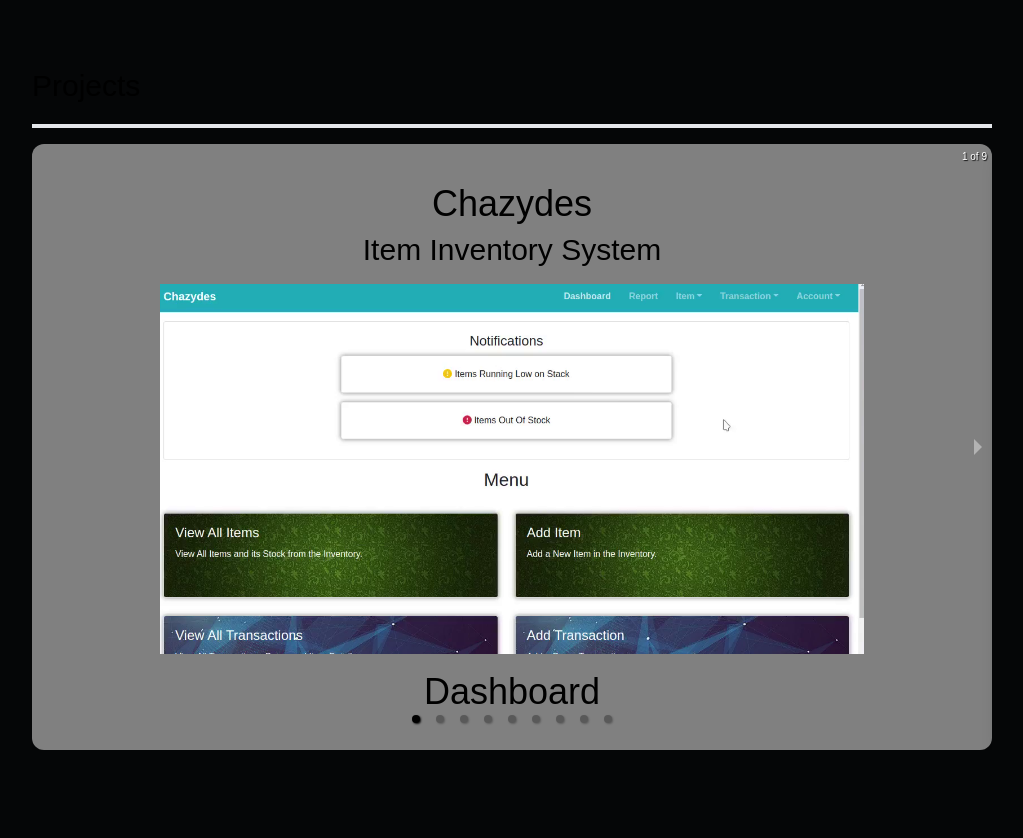
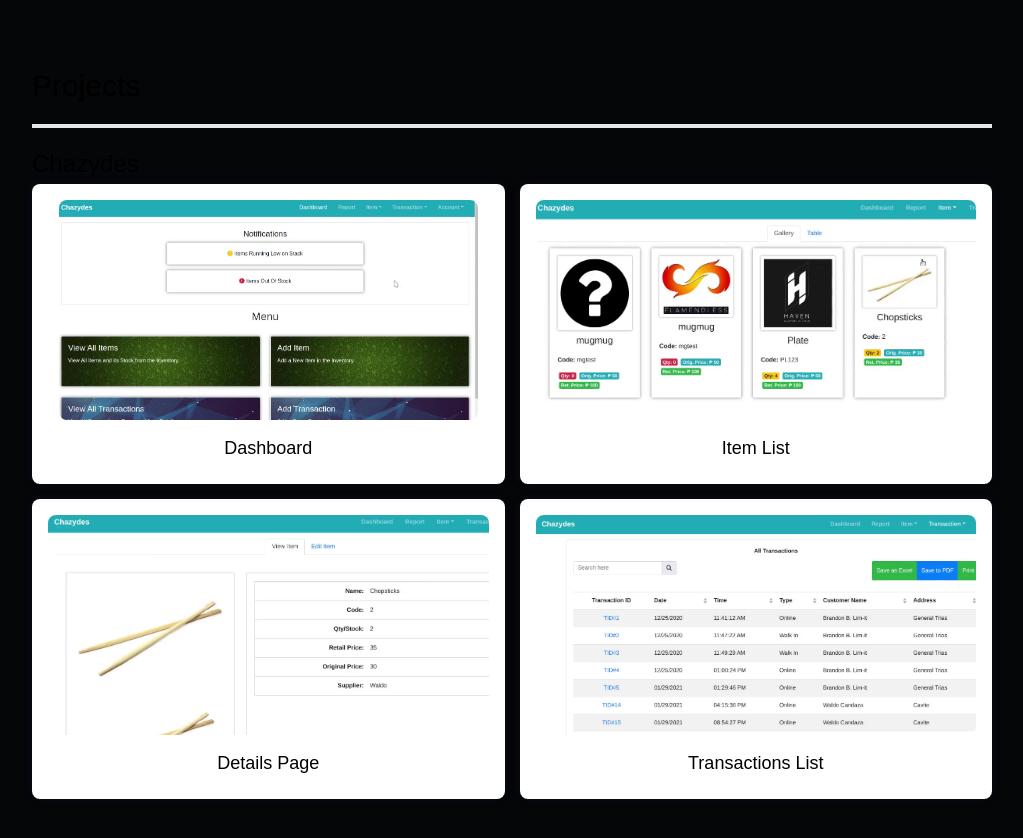
Before and after one commit to wreckingralph06/online-portfolio, a Next.js app: page /sections/ProjectsSection in a window 1280 px wide. Shown: the top 838 px of the page, without its empty margins (128-1151 px from the left). Before the commit the page ends 814 px from the top, so only its background shows below. Built offline with nearby package versions, Linux system fonts and the light colour scheme.

Commit message:
Changed the projects section from carousel component to grid-style section

```diff
--- a/pages/sections/ProjectsSection.js
+++ b/pages/sections/ProjectsSection.js
@@ -1,5 +1,10 @@
 import React from "react";
-import ProjectsCarousel from "/components/ProjectsCarousel";
+import ch_dashboard from "/public/chazydes/ch_dashboard.png";
+import ch_item_list from "/public/chazydes/ch_item_list.png";
+import ch_item_details_page from "/public/chazydes/ch_item_details_page.png";
+import ch_transactions_list from "/public/chazydes/ch_transactions_list.png";
+import ImageContainer from "/components/ImageContainer";
+// import ProjectsCarousel from "/components/ProjectsCarousel";
 
 function ProjectsSection() {
   return (
@@ -9,7 +14,46 @@ function ProjectsSection() {
     >
       <h3 className="text-3xl py-1 dark:text-white ">Projects</h3>
       <hr className="my-4 h-px bg-gray-200 border-2 dark:bg-gray-700"></hr>
-      <ProjectsCarousel />
+      {/* <ProjectsCarousel /> */}
+      <h2 className="text-2xl py-1 dark:text-white ">Chazydes</h2>
+      <div className="all-projects-container">
+        <div className="project-container">
+          <a>
+            <ImageContainer
+              imgClass={"project-image"}
+              imageKey={ch_dashboard}
+            />
+          </a>
+          <h5 className="project-header">Dashboard</h5>
+        </div>
+        <div className="project-container">
+          <a>
+            <ImageContainer
+              imgClass={"project-image"}
+              imageKey={ch_item_list}
+            />
+          </a>
+          <h5 className="project-header">Item List</h5>
+        </div>
+        <div className="project-container">
+          <a>
+            <ImageContainer
+              imgClass={"project-image"}
+              imageKey={ch_item_details_page}
+            />
+          </a>
+          <h5 className="project-header">Details Page</h5>
+        </div>
+        <div className="project-container">
+          <a>
+            <ImageContainer
+              imgClass={"project-image"}
+              imageKey={ch_transactions_list}
+            />
+          </a>
+          <h5 className="project-header">Transactions List</h5>
+        </div>
+      </div>
     </div>
   );
 }
--- a/styles/index.css
+++ b/styles/index.css
@@ -275,3 +275,37 @@
   margin: 0px;
   word-break: break-all;
 }
+
+.all-projects-container {
+  grid-gap: 15px;
+  display: grid;
+  gap: 15px;
+  grid-template-columns: repeat(2,minmax(250px,1fr));
+}
+
+.project-container {
+  background: white;
+  padding: 16px;
+  border-radius: 8px;
+  box-shadow: rgba(31, 38, 135, 0.18) 0px 0px 10px;
+  display: flex;
+  flex-direction: column;
+  align-items: center;
+}
+
+.project-image {
+  display: flex !important;
+  object-fit: cover !important;
+  width: 100% !important;
+  height: 220px !important;
+  justify-content: start !important;
+  border-radius: 8px !important;
+  object-position: left top !important;
+}
+
+.project-header {
+  margin: 16px 0px 8px;
+  line-height: 1.334;
+  letter-spacing: 0em;
+  font-size: 18px;
+}
```
Also changed, not shown: components/ImageContainer.js (+8 -1 lines).
